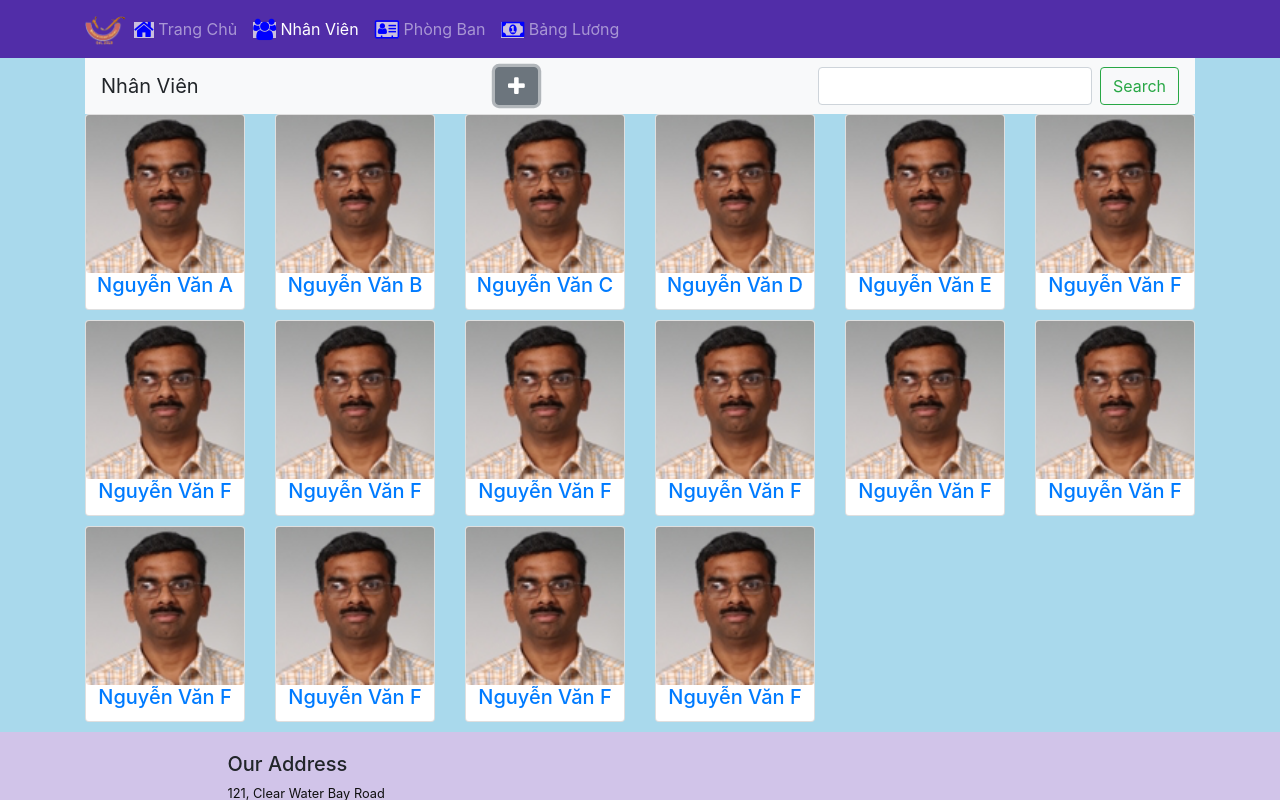
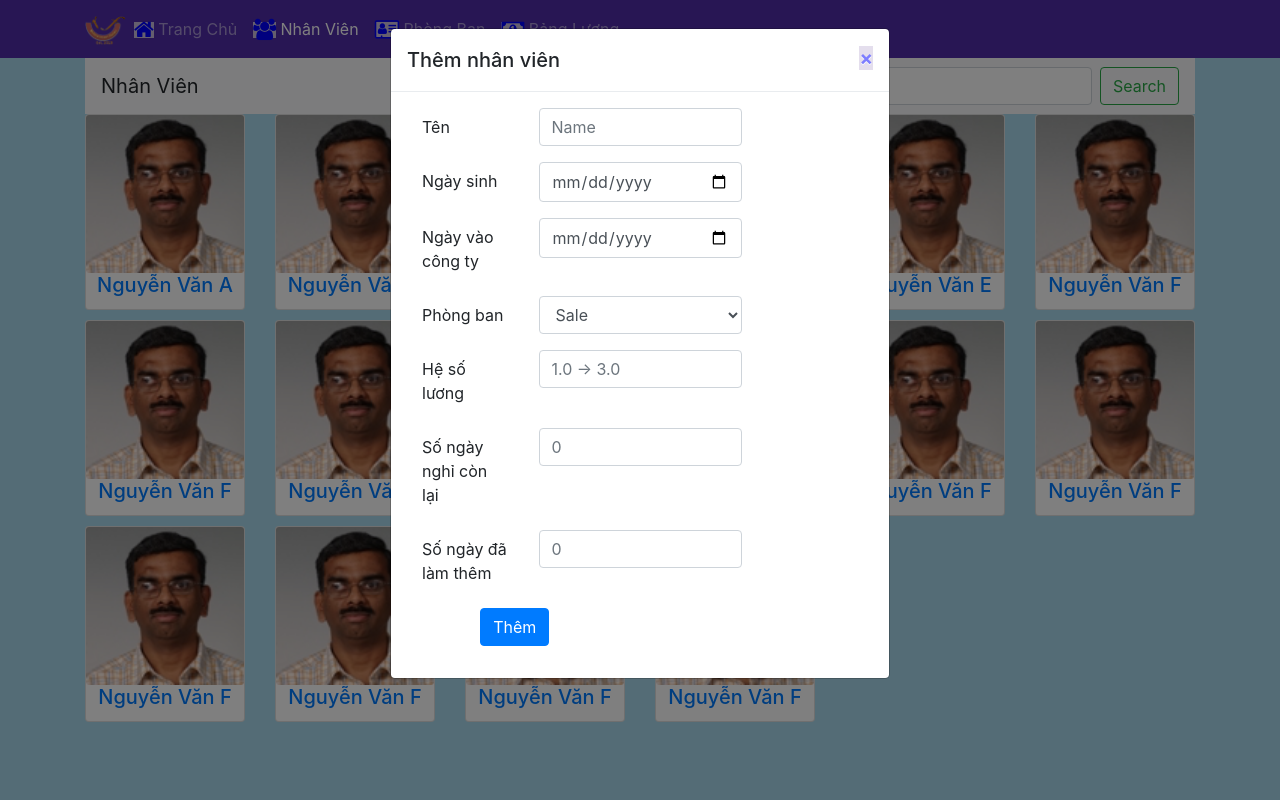
Before and after one commit to camhang190497/FUNIX-ASSIGNMENT, a React (Create React App) app: page /nhanvien in a window 1280 px wide. Both pictures are taken after a click on the button 516 px from the left and 85 px from the top of the page. Shown: the top 800 px of the page. Built offline with nearby package versions, Linux system fonts and the light colour scheme.

Commit message:
add modal

```diff
--- a/src/components/StaffListComponent.js
+++ b/src/components/StaffListComponent.js
@@ -1,5 +1,5 @@
 import React, { Component } from 'react';
-import { Card, CardTitle, CardImg, Button, Form, FormGroup, Input} from 'reactstrap';
+import { Card, CardTitle, CardImg, Button, Form, FormGroup, Input, ModalHeader, ModalBody,Label, Modal, Col} from 'reactstrap';
 import { Link } from 'react-router-dom';
 
     function RenderStaffItem({staff, onClick}) {
@@ -31,10 +31,24 @@ import { Link } from 'react-router-dom';
                 annualLeave:'' ,
                 overTime: '',
                 image: '/assets/images/alberto.png',
+                isNavOpen: false,
+                isModalOpen: false,
 
             }
+            this.toggleNav = this.toggleNav.bind(this);
+            this.toggleModal = this.toggleModal.bind(this);
             this.handleSearch = this.handleSearch.bind(this);
         }
+        toggleNav() {
+            this.setState({
+                isNavOpen: !this.state.isNavOpen
+            });
+        }
+        toggleModal() {
+            this.setState({
+              isModalOpen: !this.state.isModalOpen
+            });
+          }
 
 
 
@@ -69,7 +83,9 @@ import { Link } from 'react-router-dom';
                     <div className="col-12">
                         <nav className="navbar navbar-light bg-light justify-content-between">
                             <a className="navbar-brand">Nhân Viên</a>
-                            <Button><i className="fa fa-plus fa-lg"></i></Button>
+                            <Button outline onClick={this.toggleModal}>
+                                <i className="fa fa-plus fa-lg"></i>
+                            </Button>
                             <Form className="form-inline"
                                 onSubmit={this.handleSearch}
                             >
@@ -92,6 +108,96 @@ import { Link } from 'react-router-dom';
                     {stafflist}
                 </div>
 
+                <div className="row row-content">
+                    <Modal isOpen={this.state.isModalOpen} toggle={this.toggleModal}>
+                        <ModalHeader toggle={this.toggleModal}>Thêm nhân viên</ModalHeader>
+                        <ModalBody>
+                            <div className="col-12 col-md-9">
+                                <Form>
+                                    <FormGroup row>
+                                        <Label htmlFor="name" md={4}>Tên</Label>
+                                        <Col md={8}>
+                                            <Input type="text" id="name" name="name"
+                                                placeholder="Name"
+                                                value={this.state.name}
+                                                />
+                                        </Col>
+                                    </FormGroup>
+                                    <FormGroup row>
+                                        <Label htmlFor="doB" md={4}>Ngày sinh</Label>
+                                        <Col md={8}>
+                                            <Input type="date" id="doB" name="doB"
+                                                placeholder="doB"
+                                                value={this.state.doB}
+                                                />
+                                        </Col>
+                                    </FormGroup>
+                                    <FormGroup row>
+                                        <Label htmlFor="startDate" md={4}>Ngày vào công ty</Label>
+                                        <Col md={8}>
+                                            <Input type="date" id="startDate" name="startDate"
+                                                placeholder="startDate"
+                                                value={this.state.startDate}
+                                                />
+                                        </Col>
+                                    </FormGroup>
+                                    <FormGroup row>
+                                        <Label htmlFor="department" md={4}>Phòng ban</Label>
+                                        <Col md={8}>
+                                            <Input type="select" id="department" name="department"
+                                                placeholder="department"
+                                                value={this.state.department}
+                                                >
+                                                    <option>Sale</option>
+                                                    <option>HR</option>
+                                                    <option>Marketing</option>
+                                                    <option>IT</option>
+                                                    <option>Finance</option>
+                                            </Input>
+                                        </Col>
+                                    </FormGroup>
+                                    <FormGroup row>
+                                        <Label htmlFor="salaryScale" md={4}>Hệ số lương</Label>
+                                        <Col md={8}>
+                                            <Input type="text" id="salaryScale" name="salaryScale"
+                                                placeholder="1.0 -> 3.0"
+                                                value={this.state.salaryScale}
+                                                />
+                                        </Col>
+                                    </FormGroup>
+                                    <FormGroup row>
+                                        <Label htmlFor="annualLeave" md={4}>Số ngày nghỉ còn lại</Label>
+                                        <Col md={8}>
+                                            <Input type="text" id="annuaLeave" name="annualLeave"
+                                                placeholder="0"
+                                                value={this.state.annualLeave}
+                                                />
+                                        </Col>
+                                    </FormGroup>
+                                    <FormGroup row>
+                                        <Label htmlFor="overTime" md={4}>Số ngày đã làm thêm</Label>
+                                        <Col md={8}>
+                                            <Input type="text" id="overTime" name="overTime"
+                                                placeholder="0"
+                                                value={this.state.overTime}
+                                                />
+                                        </Col>
+                                    </FormGroup>
+                                    <FormGroup row>
+                                        <Col md={{size: 10, offset: 2}}>
+                                            <Button type="submit" color="primary">
+                                                Thêm
+                                            </Button>
+                                        </Col>
+                                    </FormGroup>
+                                </Form>
+                            </div>
+                        </ModalBody>
+
+                    </Modal>
+
+                </div>
+
             </div>
             );
         }
```
